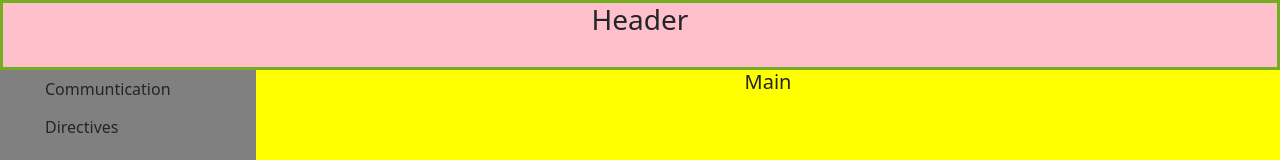
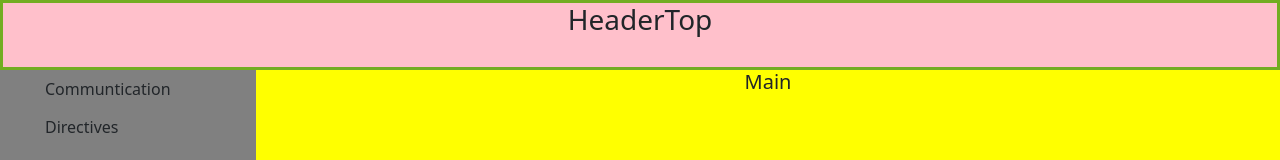
Before and after one commit to SuryaCog/combinedStudy, an Angular app: page / in a window 1280 px wide. Shown: the top 160 px of the page. Built offline with nearby package versions, Linux system fonts and the light colour scheme.

Commit message:
Update home-coo.component.html
Header changed

```diff
--- a/src/app/home-coo/home-coo.component.html
+++ b/src/app/home-coo/home-coo.component.html
@@ -1,6 +1,6 @@
 <div class="con">
     <div class="header" >
-       <h3 class="cente">Header</h3>
+       <h3 class="cente">HeaderTop</h3>
     </div>
     <div class="nav">
         <ul>
```
